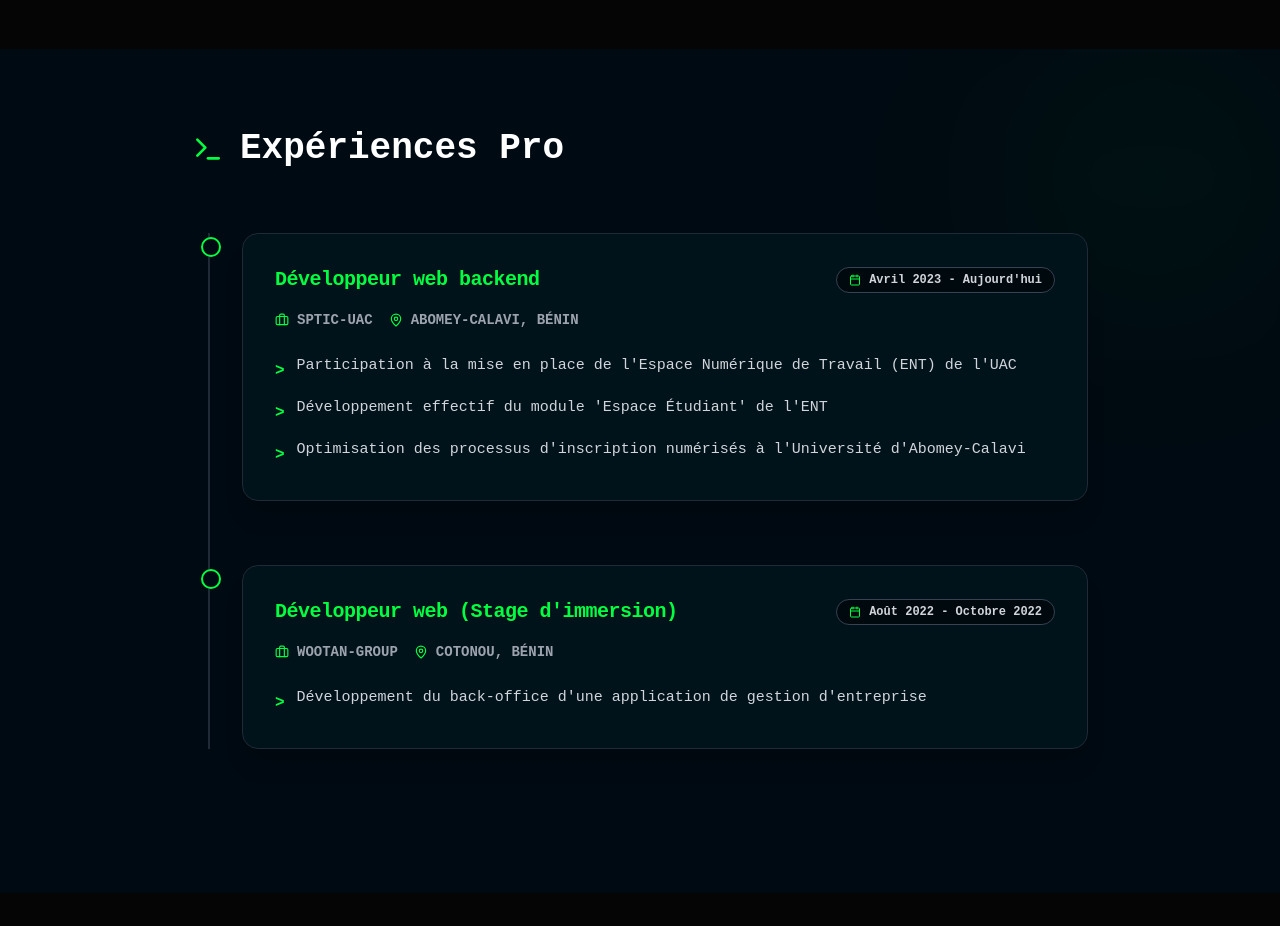
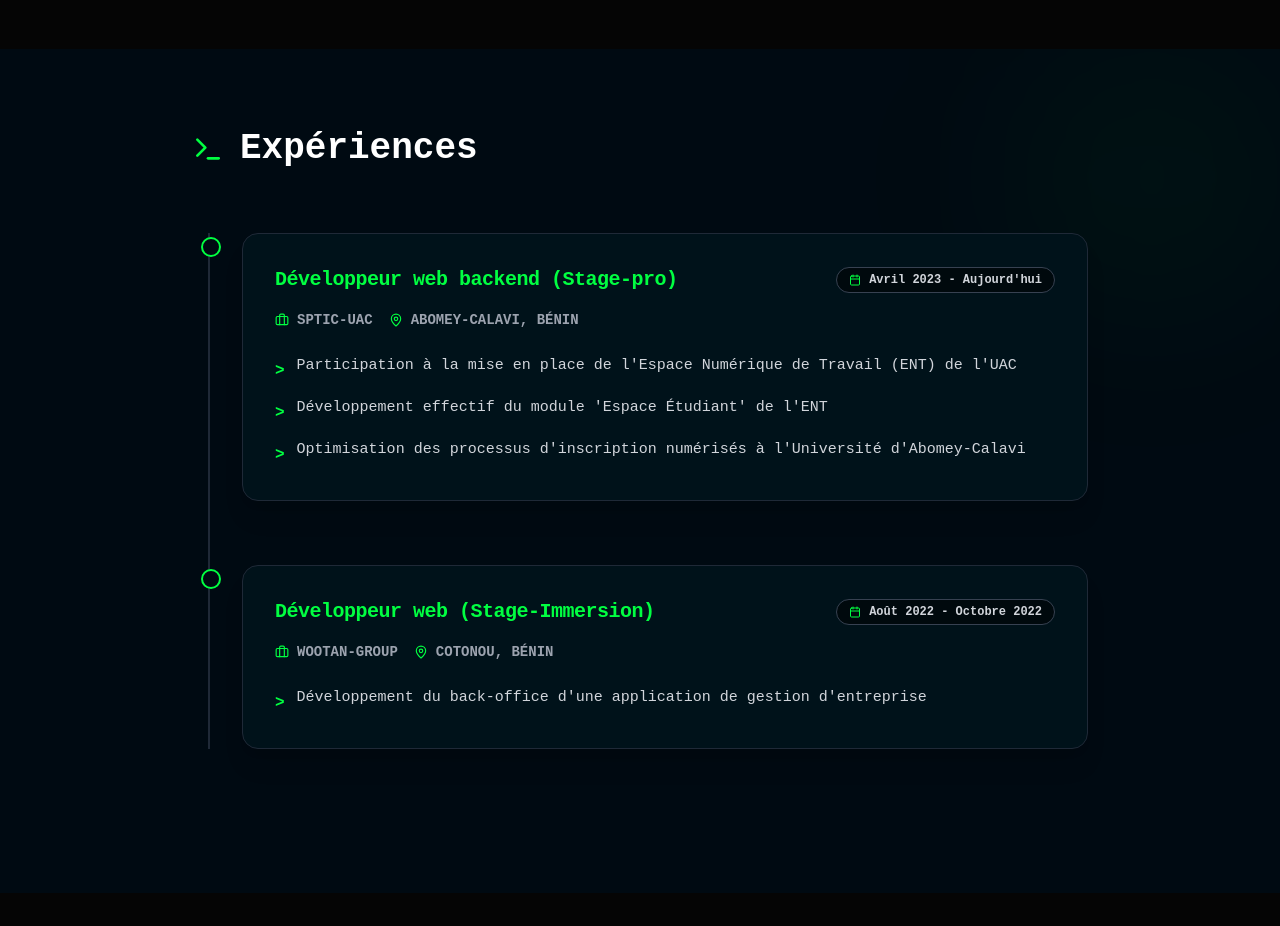
Before and after one commit to FrejusHO/Mon-portfolio, a React (Vite) app: page / in a window 1280 px wide. Shown: the part 1700-2626 px from the top of the page. Built offline with nearby package versions, Linux system fonts and the light colour scheme.

Commit message:
education, experience

```diff
--- a/src/components/Experience.jsx
+++ b/src/components/Experience.jsx
@@ -4,7 +4,7 @@ import { Briefcase, Calendar, MapPin, Terminal } from 'lucide-react';
 const Experience = () => {
   const experiences = [
     {
-      title: "Développeur web backend",
+      title: "Développeur web backend (Stage-pro)",
       company: "SPTIC-UAC",
       location: "Abomey-Calavi, Bénin",
       period: "Avril 2023 - Aujourd'hui",
@@ -15,7 +15,7 @@ const Experience = () => {
       ]
     },
     {
-      title: "Développeur web (Stage d'immersion) ",
+      title: "Développeur web (Stage-Immersion) ",
       company: "Wootan-Group",
       location: "Cotonou, Bénin",
       period: "Août 2022 - Octobre 2022",
@@ -33,7 +33,7 @@ const Experience = () => {
       <div className="max-w-4xl mx-auto relative z-10">
         <h2 className="text-3xl md:text-4xl font-bold mb-16 flex items-center gap-4">
           <Terminal className="text-neonGreen" size={32} />
-          <span>Expériences Pro</span>
+          <span>Expériences</span>
         </h2>
 
         <div className="relative border-l-2 border-gray-800 ml-4">
```
